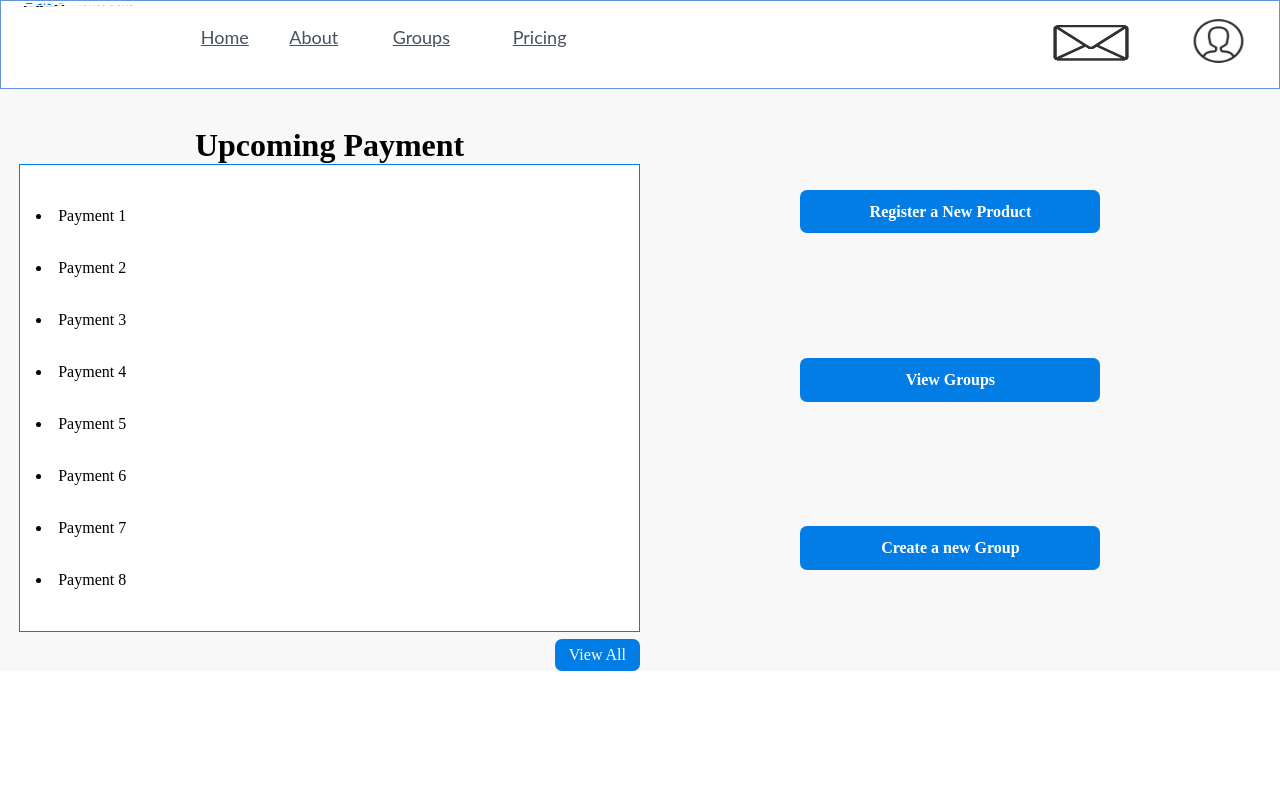
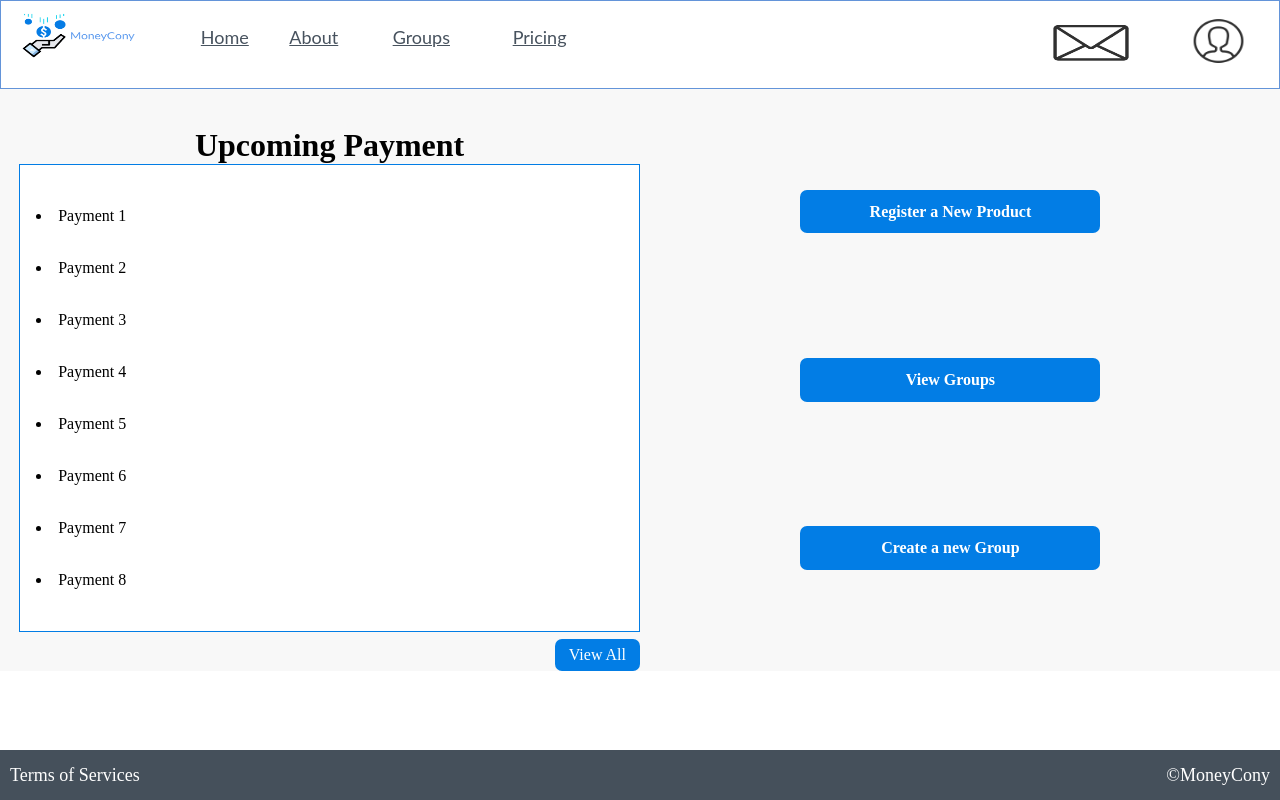
Before and after one commit to hpedireddi-1/CSC642-MoneyCony, a React (Create React App) app in the folder moneycony-website/: page / in a window 1280 px wide. Built offline with nearby package versions, Linux system fonts and the light colour scheme.

Commit message:
modified suraj's work

```diff
--- a/moneycony-website/src/Pages/header.js
+++ b/moneycony-website/src/Pages/header.js
@@ -7,7 +7,7 @@ function Header() {
     return (
      <div>
          <div className="menu">
-             <img className='logo' src={logo} alt="../Assets/logo.png"/>
+             <img className='logo-header' src={logo} alt="../Assets/logo.png"/>
 
              <a href="/home" className="home-link">Home</a>
              <a href="/profile" className="about-link">About</a>
--- a/moneycony-website/src/Pages/home.js
+++ b/moneycony-website/src/Pages/home.js
@@ -23,10 +23,11 @@ export default function Mainpage() {
                 </div>
                 <div className="useful-link">
                        <a href="/">Register a New Product</a>
-                       <a href="/">View Groups</a>
+                       <a href="/viewGroupPage">View Groups</a>
                        <a href="/creategroup">Create a new Group</a>
                 </div>
             </div>
+            <Footer />
 		</div>
     )
 }
--- a/moneycony-website/src/Styles/header.css
+++ b/moneycony-website/src/Styles/header.css
@@ -1,4 +1,4 @@
-.logo {
+.logo-header {
 	position: absolute;
 	top: 0.7%;
 	left: 1.1%;
```
